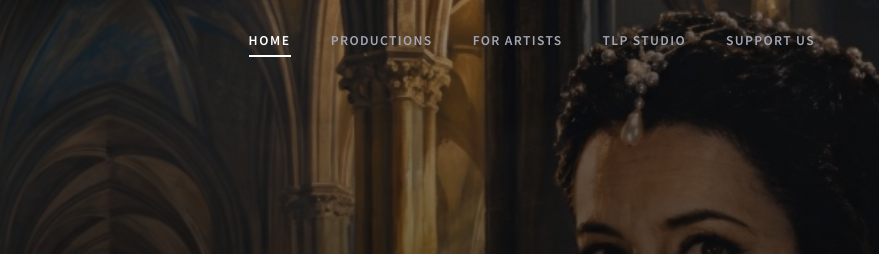
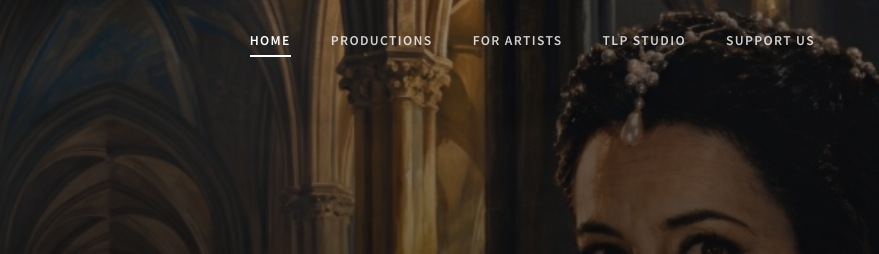
Before and after one commit to caiolaborda/truelifeproductions, a plain HTML site: page index.html in a window 1280 px wide. In both pictures the pointer is over the link "HOME". Shown: the top 254 px of the page, 401-1280 px from the left. Drawn offline with Linux system fonts and the light colour scheme.

Commit message:
fix: make header menu links white by default, hover to gold, and remove horizontal letter-spacing shift on hover

```diff
--- a/global.css
+++ b/global.css
@@ -329,13 +329,14 @@ header.global-header.scrolled {
     font-weight: 600;
     text-transform: uppercase;
     letter-spacing: 0.1em;
-    color: var(--text-muted);
+    color: rgba(255, 255, 255, 0.8);
     position: relative;
     padding: 0.5rem 0;
+    transition: color 0.2s ease;
 }
 
 .nav-link:hover, .nav-link.active {
-    color: var(--text-main);
+    color: var(--primary);
 }
 
 .nav-link::after {
@@ -678,7 +679,7 @@ body.mouse-active .mouse-spotlight {
 }
 
 /* Modern link hover adjustments */
-.nav-link:hover, .btn:hover {
+.btn:hover {
     letter-spacing: 0.12em; /* Fluid layout text expanding micro-moment */
 }
 
```
